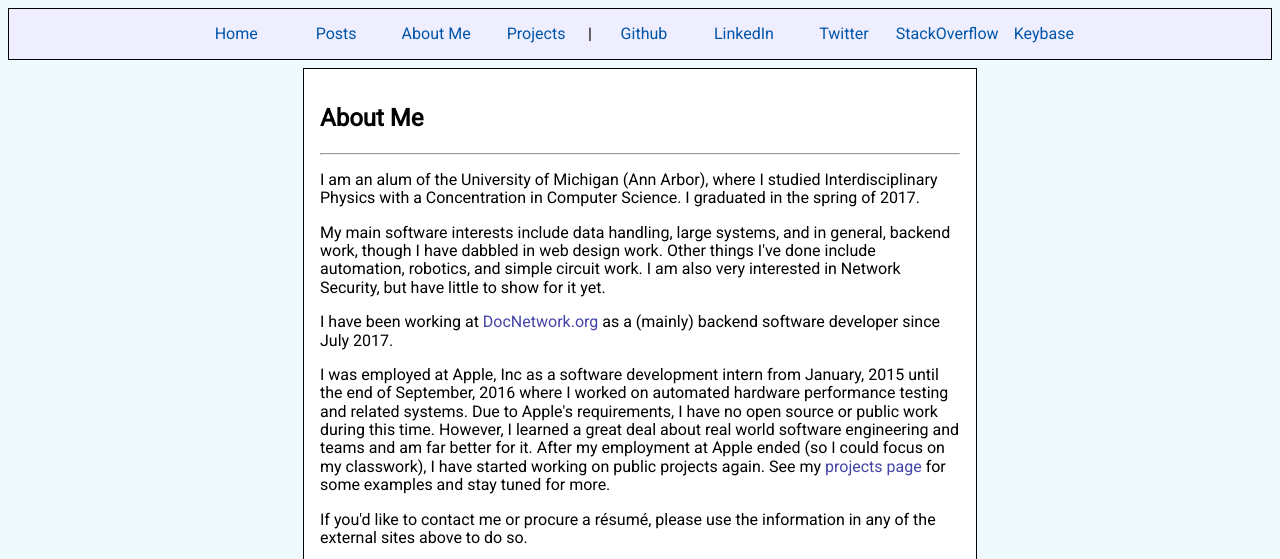
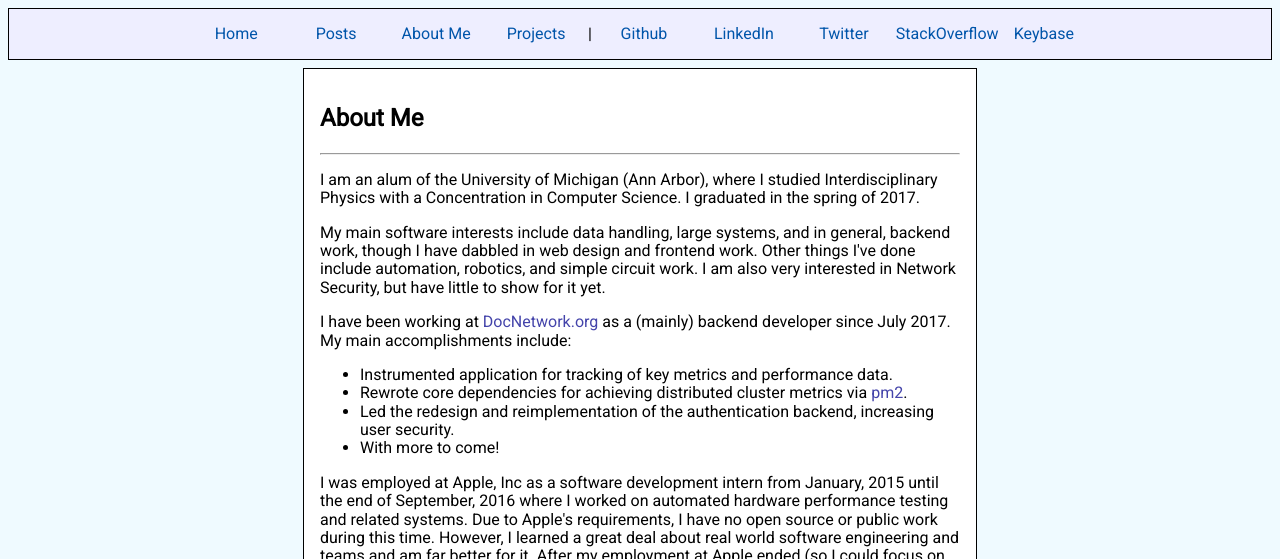
Before and after one commit to biggerfisch/website_v17, a Jekyll site: the page built from about-me/index.html, in a window 1280 px wide, cut to the strip 0-559 px from the top of the page. Built offline with Jekyll 4.4.1, drawn with Linux system fonts in a browser that asks for light colours.

Commit message:
AboutMe: Update with detail of work at DocNetwork

```diff
--- a/about-me/index.html
+++ b/about-me/index.html
@@ -4,9 +4,17 @@ title: "About Me"
 ---
 <p>I am an alum of the University of Michigan (Ann Arbor), where I studied Interdisciplinary Physics with a Concentration in Computer Science. I graduated in the spring of 2017.</p>
 
-<p>My main software interests include data handling, large systems, and in general, backend work, though I have dabbled in web design work. Other things I've done include automation, robotics, and simple circuit work. I am also very interested in Network Security, but have little to show for it yet. </p>
+<p>My main software interests include data handling, large systems, and in general, backend work, though I have dabbled in web design and frontend work. Other things I've done include automation, robotics, and simple circuit work. I am also very interested in Network Security, but have little to show for it yet.</p>
 
-<p>I have been working at <a href="https://www.docnetwork.org">DocNetwork.org</a> as a (mainly) backend software developer since July 2017.</p>
+<p>I have been working at <a href="https://www.docnetwork.org">DocNetwork.org</a> as a (mainly) backend developer since July 2017.
+    <br/>My main accomplishments include:
+    <ul>
+        <li>Instrumented application for tracking of key metrics and performance data.</li>
+        <li>Rewrote core dependencies for achieving distributed cluster metrics via <a href="https://github.com/Unitech/pm2">pm2</a>.</li>
+        <li>Led the redesign and reimplementation of the authentication backend, increasing user security.</li>
+        <li>With more to come!</li>
+    </ul>
+</p>
 
 <p>I was employed at Apple, Inc as a software development intern from January, 2015 until the end of September, 2016 where I worked on automated hardware performance testing and related systems. Due to Apple's requirements, I have no open source or public work during this time. However, I learned a great deal about real world software engineering and teams and am far better for it. After my employment at Apple ended (so I could focus on my classwork), I have started working on public projects again. See my <a href='{{ "/projects/" | relative_url }}'>projects page</a> for some examples and stay tuned for more.</p>
 
```
